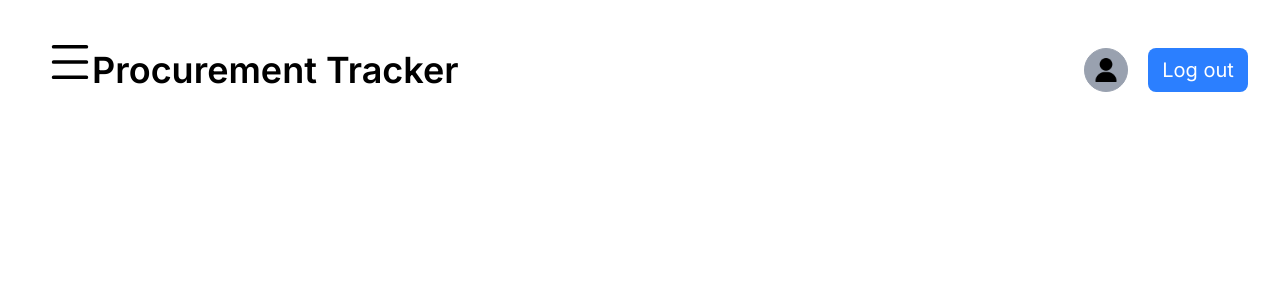
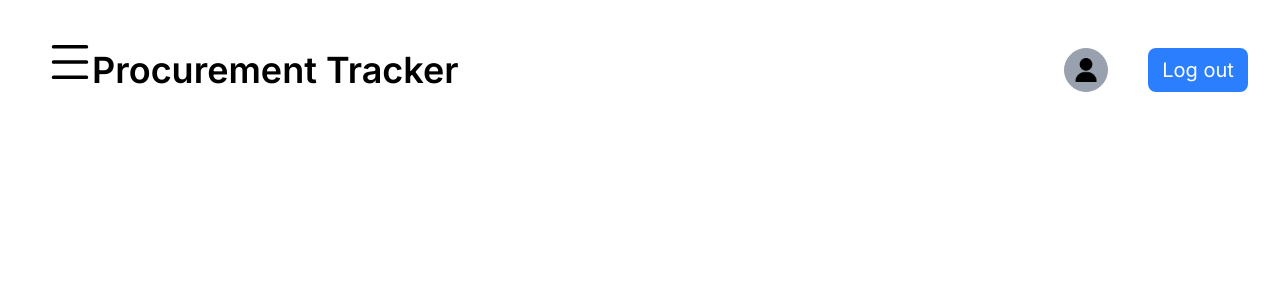
Before and after one commit to arya23923/procurement-tracker-system, a React (Vite) app: page / in a window 1280 px wide. Shown: the top 300 px of the page. Built offline with nearby package versions, Linux system fonts and the light colour scheme.

Commit message:
shortcut section file created

```diff
--- a/src/components/Header.tsx
+++ b/src/components/Header.tsx
@@ -11,7 +11,7 @@
       <div className='flex w-100'>
         <div className='text-xl md:text-4xl font-semibold p-0 md:pl-15 md:mt-5 md:p-0 md:w-50 whitespace-nowrap'>Procurement Tracker</div>
       </div>
-      <div className='flex justify-between gap-x-2 md:gap-x-5'>
+      <div className='flex justify-between gap-x-2 md:gap-x-10'>
           <button onClick={() => setModal(!isModal)} className='bg-gray-400 md:w-11 w-10 border rounded-full border-gray-400 m-5 flex justify-center items-center'>
             <img src={Profileicon} alt="profile_icon" className='w-6'/>
           </button>
```
Also changed, not shown: src/components/Shortcut.tsx (added).
